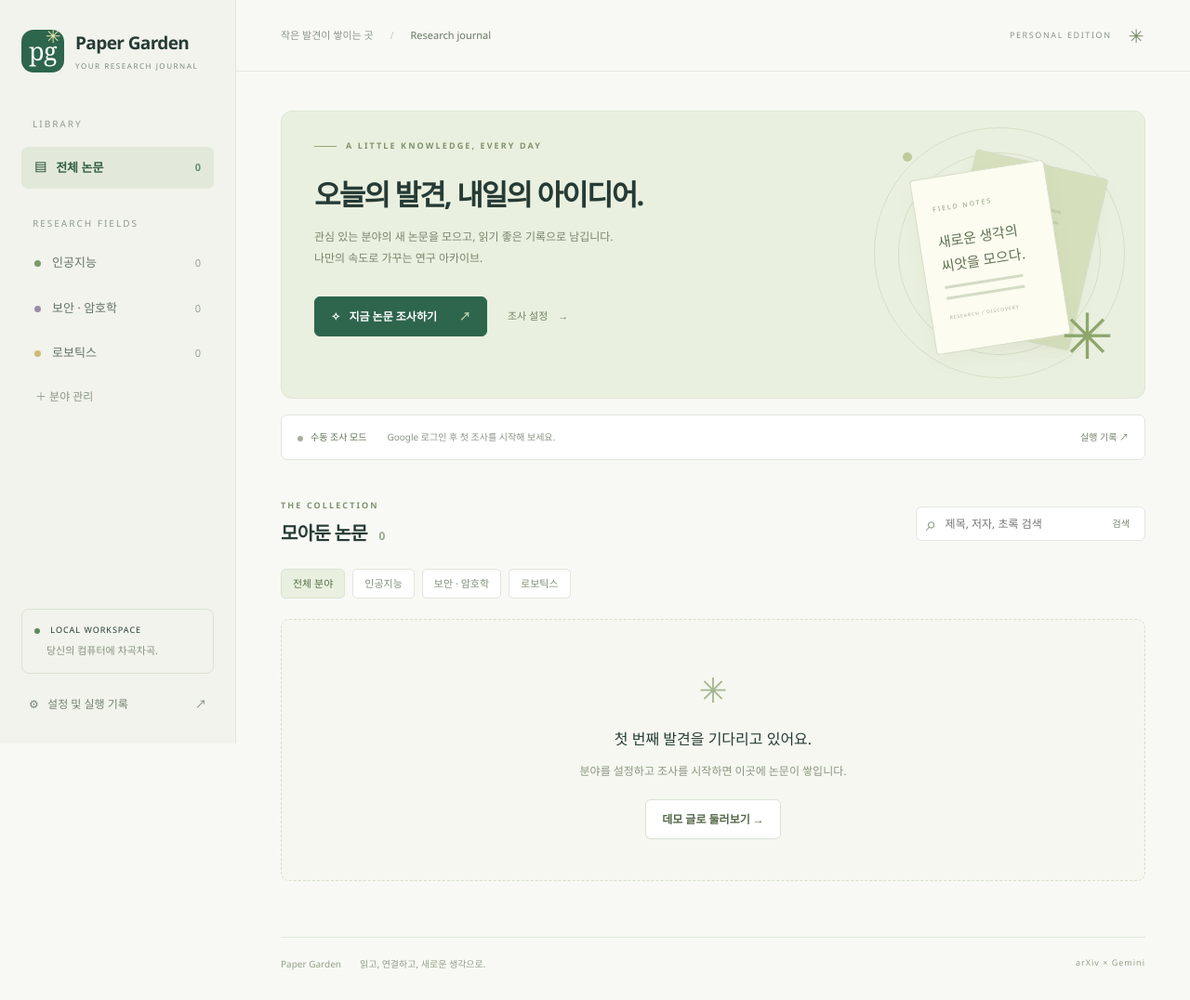
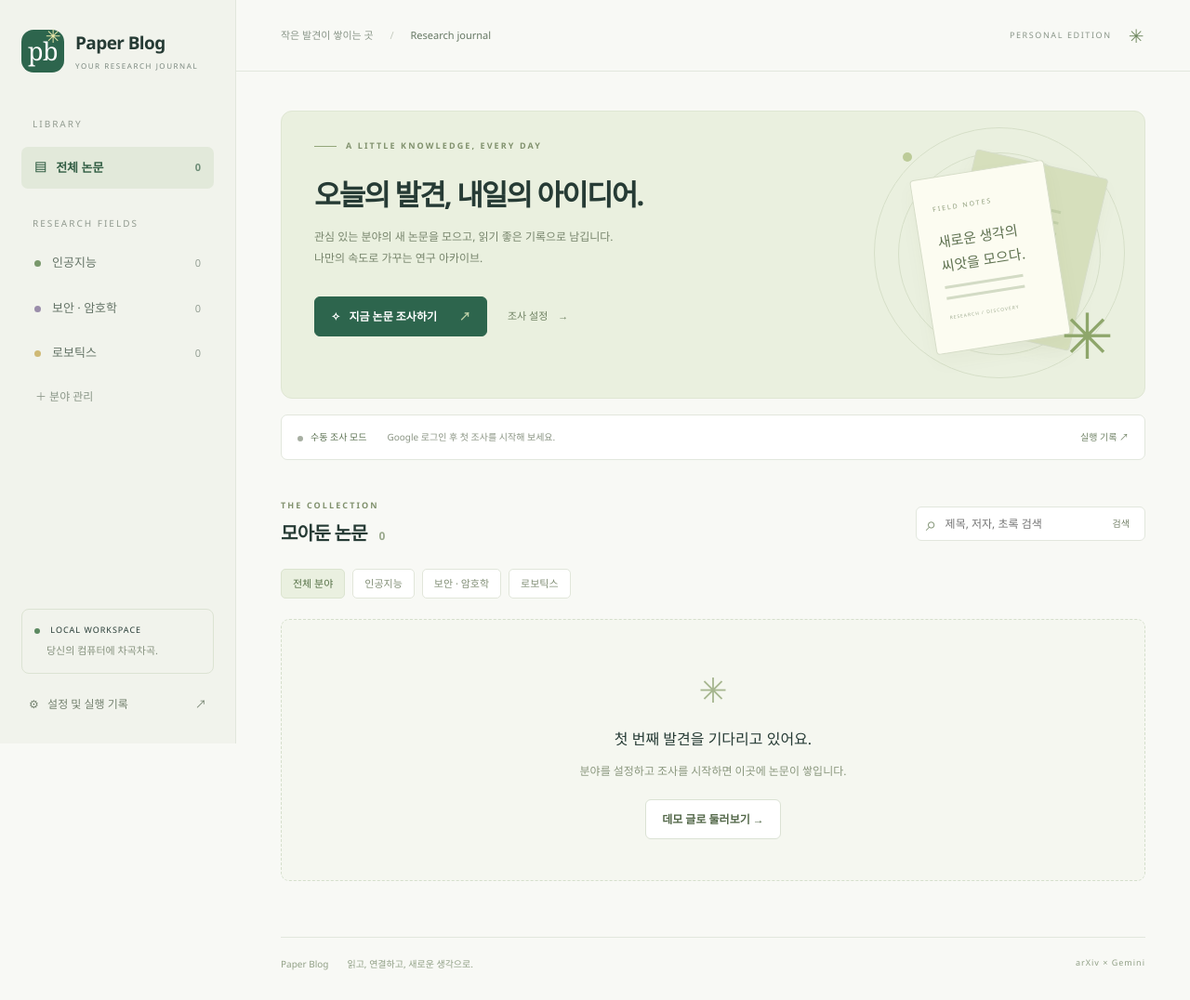
Before and after one commit to youngjin0305/paper-blog, a Flask app: page / in a window 1280 px wide. Shown: the whole page at 93% size. Run offline with Flask 3, Linux system fonts and the light colour scheme; data that the repository does not hold is empty; parts of the project's set-up code (start-up, migrations or seed data) failed here and were passed over; some libraries are stand-ins or nearby versions.

Commit message:
style: rename blog to Paper Blog

```diff
--- a/app.py
+++ b/app.py
@@ -164,7 +164,7 @@ def export_site(app, garden):
 
 
 def main():
-    parser = argparse.ArgumentParser(description="Paper Garden — 로컬 논문 리서치 블로그")
+    parser = argparse.ArgumentParser(description="Paper Blog — 로컬 논문 리서치 블로그")
     commands = parser.add_subparsers(dest="command", required=True)
     serve = commands.add_parser("serve", help="로컬 블로그 + 스케줄러 실행")
     serve.add_argument("--port", type=int, default=8765)
@@ -194,7 +194,7 @@ def main():
         from waitress import serve as serve_http
         garden.start_scheduler()
         url = f"http://127.0.0.1:{args.port}"
-        print(f"Paper Garden: {url}\nKeep this window open for scheduled research. Ctrl+C to stop.", flush=True)
+        print(f"{garden.config()['title']}: {url}\nKeep this window open for scheduled research. Ctrl+C to stop.", flush=True)
         if args.open:
             threading.Timer(1.5, lambda: webbrowser.open(url)).start()
         try:
--- a/config.json
+++ b/config.json
@@ -1,5 +1,5 @@
 {
-  "title": "Paper Garden",
+  "title": "Paper Blog",
   "model": "",
   "schedule_enabled": false,
   "topics": [
--- a/content/ai/2017-06-12-891576e0fe00972bc369.md
+++ b/content/ai/2017-06-12-891576e0fe00972bc369.md
@@ -18,7 +18,7 @@
 > arXiv 초록 기반 AI 요약입니다. 동료 심사 및 전문 내용은 별도로 확인하세요.
 
 ## 한눈에 보기
-이 글은 Paper Garden의 화면과 Markdown 저장 형식을 확인하기 위한 예시입니다. 2017년 Transformer 논문을 소개하며, 최신 논문 조사나 Gemini 호출 결과가 아닙니다.
+이 글은 Paper Blog의 화면과 Markdown 저장 형식을 확인하기 위한 예시입니다. 2017년 Transformer 논문을 소개하며, 최신 논문 조사나 Gemini 호출 결과가 아닙니다.
 
 ## 문제와 접근 방법
 Transformer는 attention을 중심으로 시퀀스를 처리하는 구조를 제안했습니다. 관심 있는 분야를 설정하면 이 자리에 새로 수집한 논문의 초록 기반 한국어 요약이 채워집니다.
--- a/garden.py
+++ b/garden.py
@@ -423,7 +423,7 @@ class Garden:
                  "authors": ["Ashish Vaswani et al."],
                  "abstract": "[데모에서는 원문 초록을 생략했습니다. 원문 링크에서 확인하세요.]"}
         body = """## 한눈에 보기
-이 글은 Paper Garden의 화면과 Markdown 저장 형식을 확인하기 위한 예시입니다. 2017년 Transformer 논문을 소개하며, 최신 논문 조사나 Gemini 호출 결과가 아닙니다.
+이 글은 Paper Blog의 화면과 Markdown 저장 형식을 확인하기 위한 예시입니다. 2017년 Transformer 논문을 소개하며, 최신 논문 조사나 Gemini 호출 결과가 아닙니다.
 
 ## 문제와 접근 방법
 Transformer는 attention을 중심으로 시퀀스를 처리하는 구조를 제안했습니다. 관심 있는 분야를 설정하면 이 자리에 새로 수집한 논문의 초록 기반 한국어 요약이 채워집니다.
--- a/paper_pipeline.py
+++ b/paper_pipeline.py
@@ -1,4 +1,4 @@
-"""Weekly selection and daily full-paper reviews for the existing Paper Garden blog."""
+"""Weekly selection and daily full-paper reviews for the existing Paper Blog."""
 from __future__ import annotations
 
 import argparse
@@ -267,7 +267,7 @@ class Pipeline:
 
 
 def main(argv=None):
-    parser = argparse.ArgumentParser(description="Paper Garden weekly/daily pipeline")
+    parser = argparse.ArgumentParser(description="Paper Blog weekly/daily pipeline")
     parser.add_argument("command", choices=["weekly", "daily", "add", "list"])
     parser.add_argument("paper", nargs="?")
     parser.add_argument("--note", default="")
--- a/templates/base.html
+++ b/templates/base.html
@@ -10,7 +10,7 @@
 </head>
 <body>
   <aside class="sidebar">
-    <a href="{{ root_url }}" class="brand"><span class="brand-icon">pg<span>✳</span></span><span>{{ config.title }}<small>YOUR RESEARCH JOURNAL</small></span></a>
+    <a href="{{ root_url }}" class="brand"><span class="brand-icon">pb<span>✳</span></span><span>{{ config.title }}<small>YOUR RESEARCH JOURNAL</small></span></a>
     <div class="nav-caption">LIBRARY</div>
     <nav aria-label="분야 탐색">
       <a class="nav-item {{ 'active' if not selected and request.path == '/' else '' }}" href="{{ root_url }}"><span>▤ &nbsp; 전체 논문</span><span class="count">{{ total }}</span></a>
@@ -28,7 +28,7 @@
   <div class="workspace">
     <header class="topbar"><span>작은 발견이 쌓이는 곳 <span class="top-separator">/</span> <strong>Research journal</strong></span><span class="edition">{{ 'STATIC ARCHIVE' if static_mode else 'PERSONAL EDITION' }} <span class="tiny-star">✳</span></span></header>
     <main>{% block content %}{% endblock %}</main>
-    <footer>Paper Garden <span>읽고, 연결하고, 새로운 생각으로.</span><span>arXiv × Gemini</span></footer>
+    <footer>{{ config.title }} <span>읽고, 연결하고, 새로운 생각으로.</span><span>arXiv × Gemini</span></footer>
   </div>
   {% if not static_mode %}<div id="toast" class="toast" role="status" hidden></div>{% endif %}
 </body>
```
Also changed, not shown: .github/workflows/pages.yml, README.md, 1 other file.
